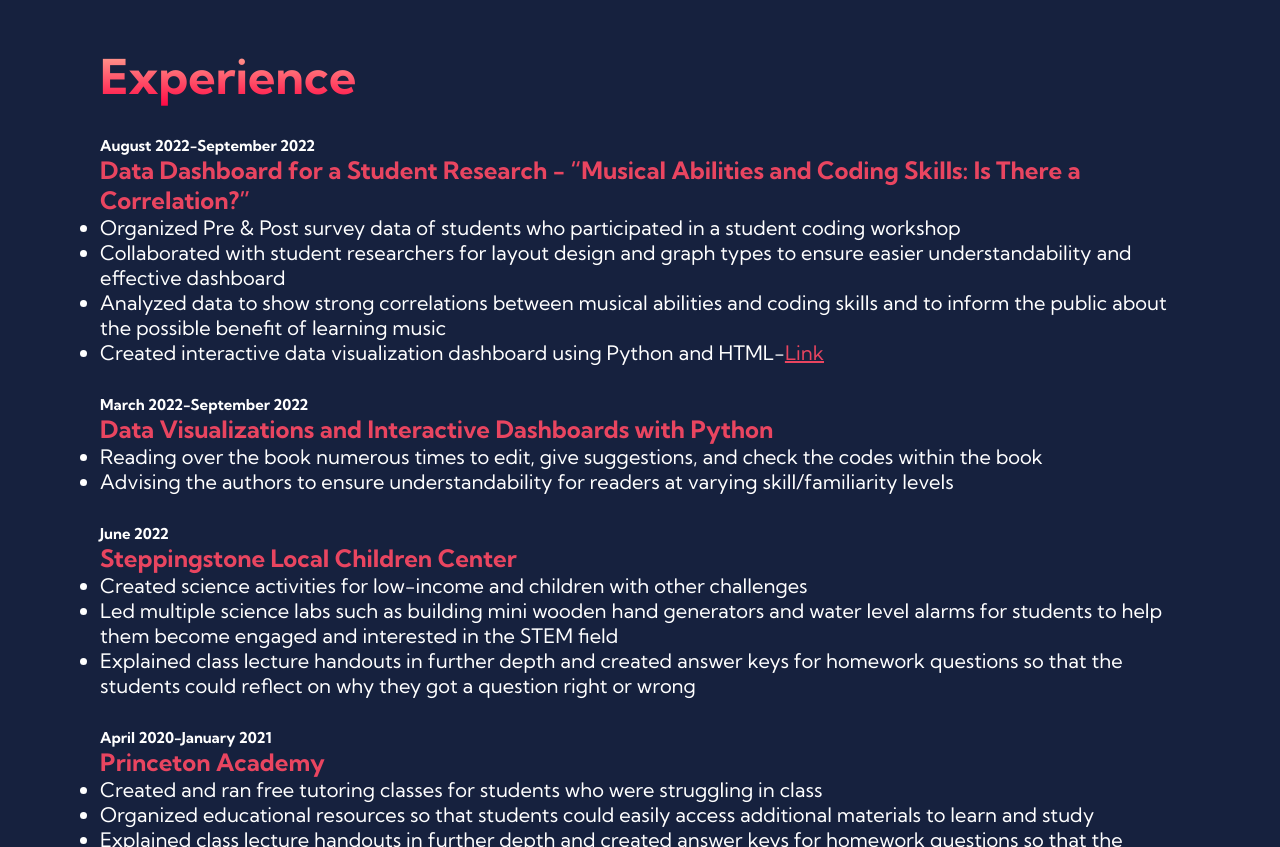
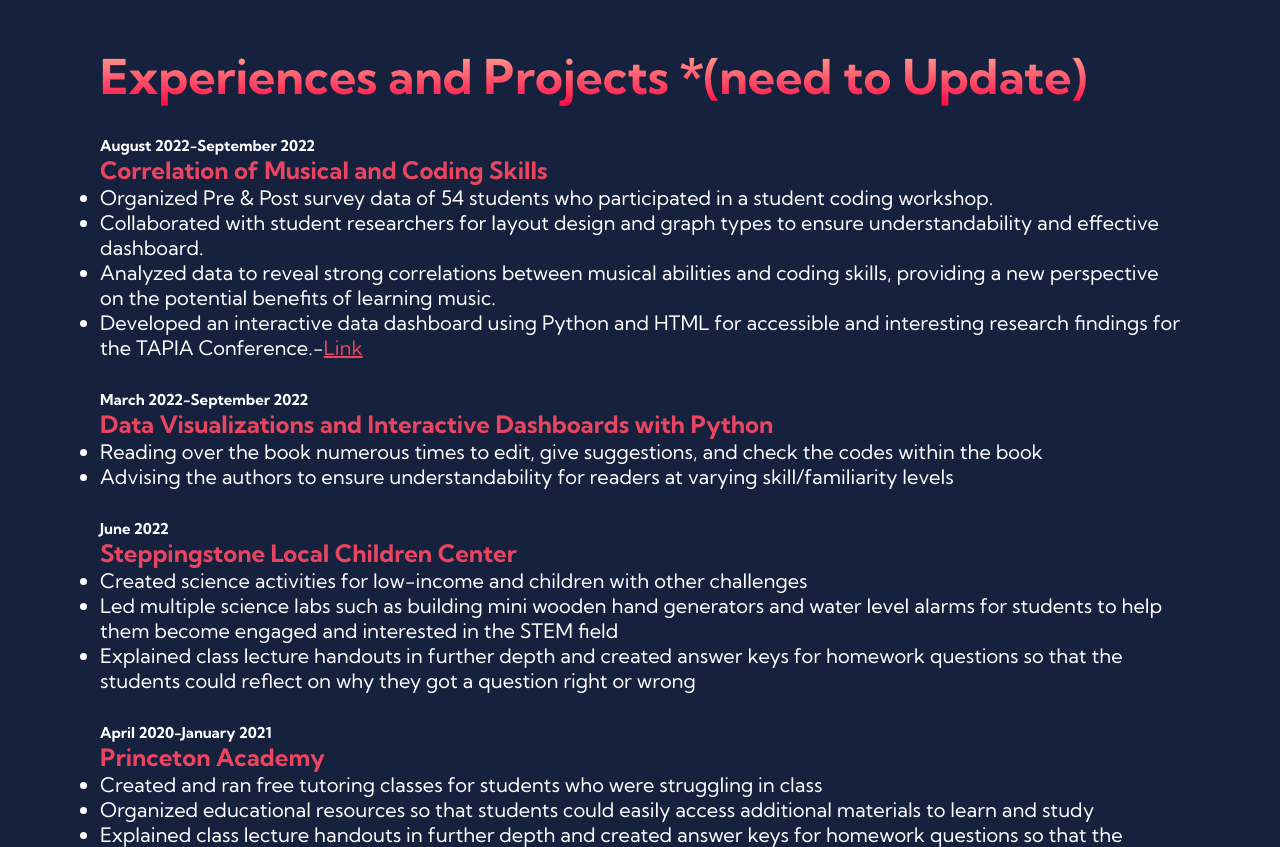
Before and after one commit to jiyoon-wd/Jiyoon_Website, a website: page public/index.html in a window 1280 px wide. Shown: the part 1042-1889 px from the top of the page. Drawn offline with Linux system fonts and the light colour scheme.

Commit message:
Update index.html
took off resume ;it is outdated

```diff
--- a/public/index.html
+++ b/public/index.html
@@ -74,7 +74,7 @@
                 <h1>
                     About Me
                 </h1>
-                <button class="AboutBTN"><a href="Resume1.docx">Resume</a></button>
+                <button class="AboutBTN"><a href="">Resume</a></button> <!--add resume-->
             </div>
             <div class="AboutContentRight">
                 <ul>
@@ -93,21 +93,21 @@
     <!-- Experience Section-->
     <section class="Exp" id="ToExp">
         <div class="ExpContainer" >
-            <h1>Experience</h1>
+            <h1>Experiences and Projects *(need to Update)</h1>
                 <ul>
                     <h2>August 2022-September 2022</h2>
-                    <h3 class="ExpHeading">Data Dashboard for a Student Research - “Musical Abilities and Coding Skills: Is There a Correlation?”</h3>
+                    <h3 class="ExpHeading">Correlation of Musical and Coding Skills</h3>
                         <li>
-                            Organized Pre & Post survey data of students who participated in a student coding workshop
+                            Organized Pre & Post survey data of 54 students who participated in a student coding workshop.
                         </li>
                         <li>
-                            Collaborated with student researchers for layout design and graph types to ensure easier understandability and effective dashboard
+                            Collaborated with student researchers for layout design and graph types to ensure understandability and effective dashboard.
                         </li>
                         <li>
-                            Analyzed data to show strong correlations between musical abilities and coding skills and to inform the public about the possible benefit of learning music
+                            Analyzed data to reveal strong correlations between musical abilities and coding skills, providing a new perspective on the potential benefits of learning music.
                         </li>
                         <li>
-                            Created interactive data visualization dashboard using Python and HTML-<a href="https://tapprojecta.herokuapp.com/" target="_blank" >Link</a>
+                            Developed an interactive data dashboard using Python and HTML for accessible and interesting research findings for the TAPIA Conference.-<a href="https://tapprojecta.herokuapp.com/" target="_blank" >Link</a>
                         </li>
                 </ul>
                 <ul>
```
